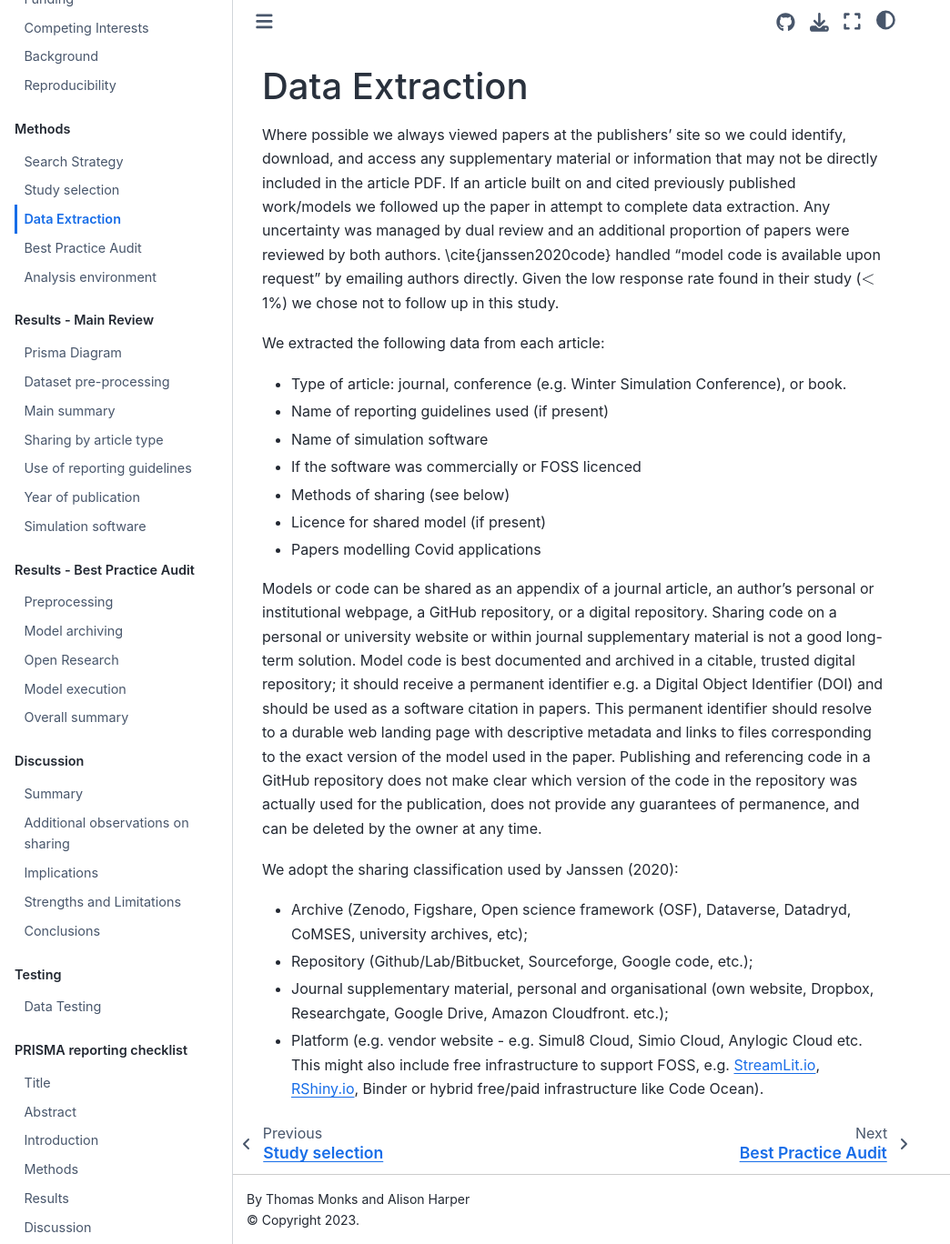
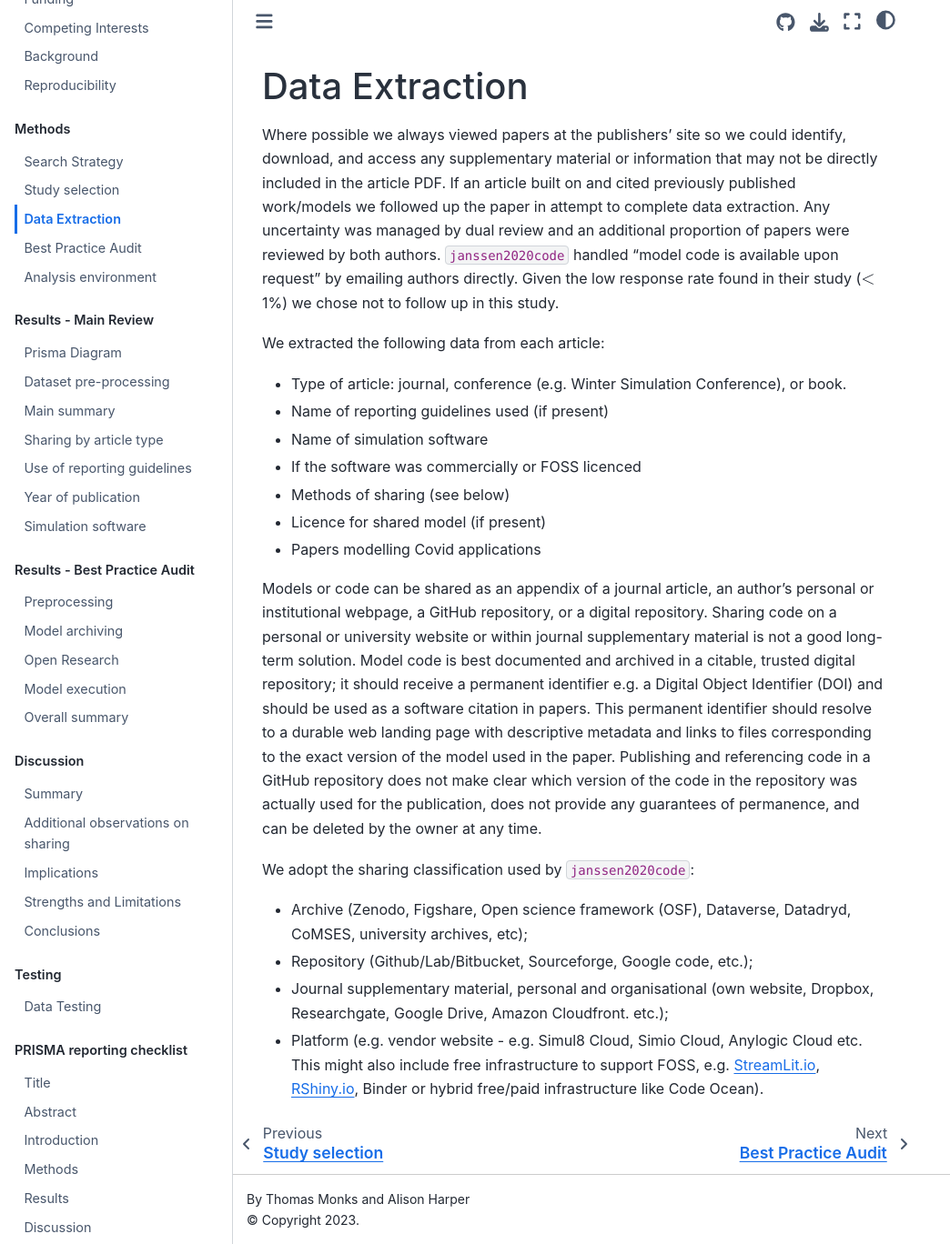
Before and after one commit to TomMonks/des_sharing_lit_review, a Jupyter Book: the page built from content/02_methods/03_extraction.md, in a window 1280 px wide and 1368 px high. Shown: the whole window at 91% size, without its empty margins (0-1044 px from the left). Built offline with Jupyter Book 1.0.4 settings and Sphinx 7.4.7 and the Sphinx Book theme 1.1.4, drawn with Linux system fonts in a browser that asks for light colours; cross-references to code outside the pages are shown as plain code.

Commit message:
METHODS: extraction updated refs

```diff
--- a/content/02_methods/03_extraction.md
+++ b/content/02_methods/03_extraction.md
@@ -1,6 +1,6 @@
 # Data Extraction
 
-Where possible we always viewed papers at the publishers' site so we could identify, download, and access any supplementary material or information that may not be directly included in the article PDF. If an article built on and cited previously published work/models we followed up the paper in attempt to complete data extraction. Any uncertainty was managed by dual review and an additional proportion of papers were reviewed by both authors. \cite{janssen2020code} handled "model code is available upon request" by emailing authors directly. Given the low response rate found in their study ($<$ 1\%) we chose not to follow up in this study.
+Where possible we always viewed papers at the publishers' site so we could identify, download, and access any supplementary material or information that may not be directly included in the article PDF. If an article built on and cited previously published work/models we followed up the paper in attempt to complete data extraction. Any uncertainty was managed by dual review and an additional proportion of papers were reviewed by both authors. {cite}`janssen2020code` handled "model code is available upon request" by emailing authors directly. Given the low response rate found in their study ($<$ 1\%) we chose not to follow up in this study.
 
 We extracted the following data from each article:
 
@@ -14,7 +14,7 @@ We extracted the following data from each article:
 
 Models or code can be shared as an appendix of a journal article, an author's personal or institutional webpage, a GitHub repository, or a digital repository. Sharing code on a personal or university website or within journal supplementary material is not a good long-term solution. Model code is best documented and archived in a citable, trusted digital repository; it should receive a permanent identifier e.g. a Digital Object Identifier (DOI) and should be used as a software citation in papers. This permanent identifier should resolve to a durable web landing page with descriptive metadata and links to files corresponding to the exact version of the model used in the paper. Publishing and referencing code in a GitHub repository does not make clear which version of the code in the repository was actually used for the publication, does not provide any guarantees of permanence, and can be deleted by the owner at any time.
 
-We adopt the sharing classification used by Janssen (2020):
+We adopt the sharing classification used by {cite}`janssen2020code`:
 
 * Archive (Zenodo, Figshare, Open science framework (OSF), Dataverse, Datadryd, CoMSES, university archives, etc);
 * Repository (Github/Lab/Bitbucket, Sourceforge, Google code, etc.);
```
